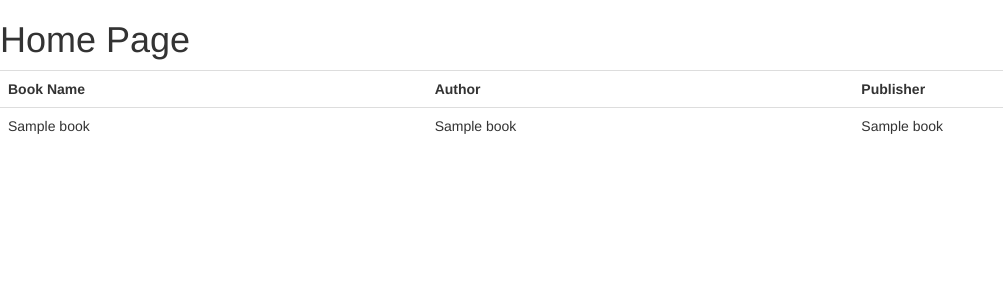
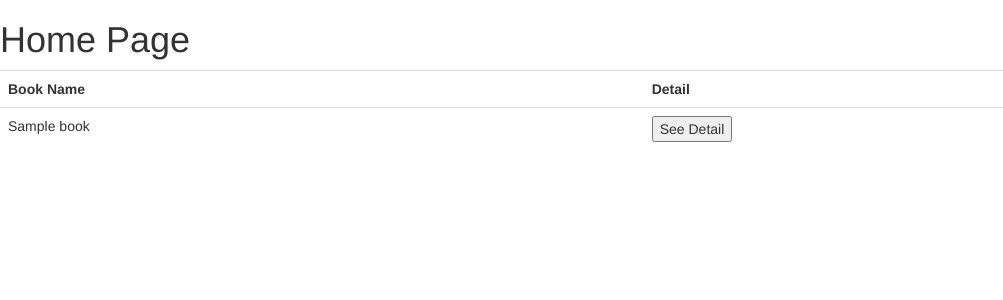
Before and after one commit to itucsdb1928/itucsdb1928_Old, a Flask app: page / in a window 1280 px wide. Shown: the part 52-352 px from the top of the page, without its empty margins (0-1003 px from the left). Run offline with Flask 2, Linux system fonts and the light colour scheme; a database or web service that is not in the repository returns one stand-in record (values such as "Sample title"); some libraries are stand-ins or nearby versions.

Commit message:
update home page

```diff
--- a/templates/home.html
+++ b/templates/home.html
@@ -4,17 +4,23 @@
 <table class="table is-hoverable">
     <tr>
         <th>Book Name</th>
-        <th>Author</th>
-        <th>Publisher</th>
+        <th>Detail</th>
+
     </tr>
 
     {% for i in titles %}
 
     <tr>
-        <td>{{i[0]}}</td>
-        <td>{{i[1]}}</td>
-        <td>{{i[2]}}</td>
+        <form method="POST" name="detail{{i[0]}}" action="/Detail">
+            <td name="Book_name">{{i[0]}}</td>
+            <input type="hidden" name="Book_name" value="{{i[0]}}">
+
+            <td>
+                <button class="button is-danger" action="submit" id="detailButton" name="detailButton">See Detail</button>
+            </td>
+        </form>
     </tr>
+
     {% endfor %}
 </table>
 {% endblock content %}
```
